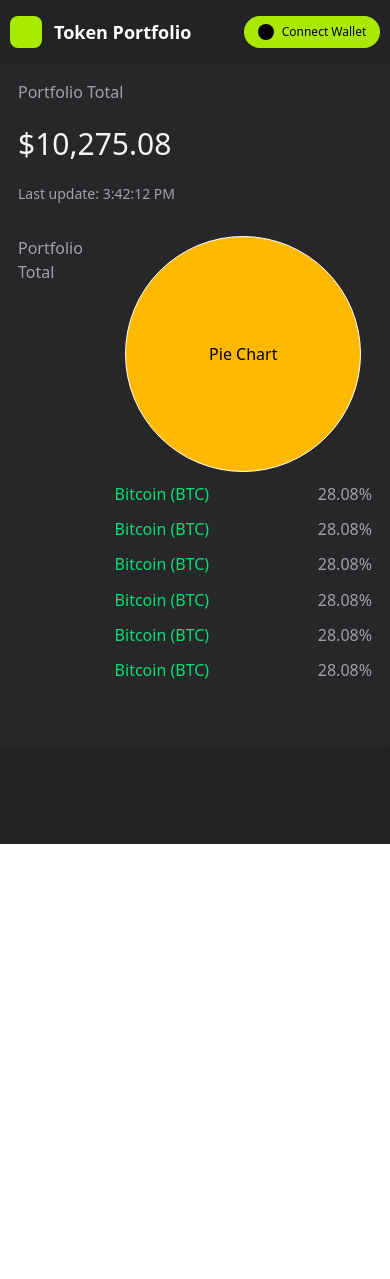
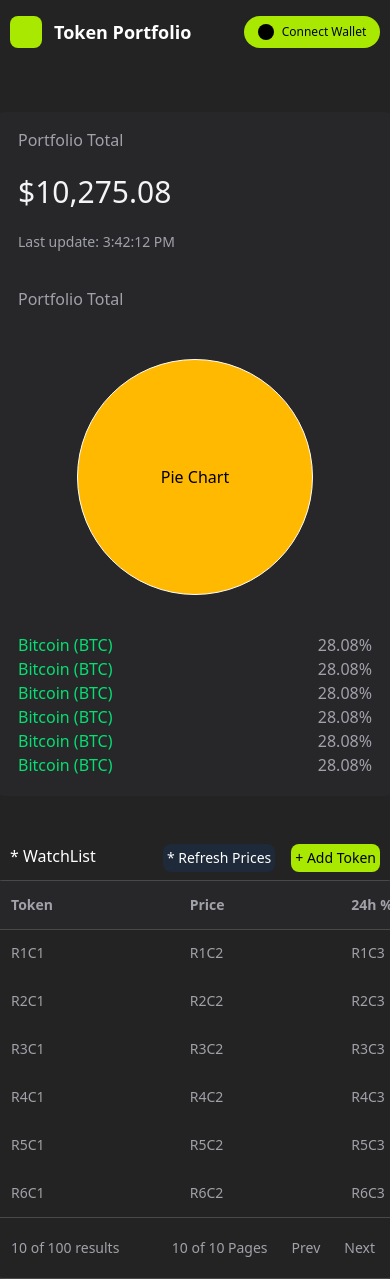
Before and after one commit to ArjunDev/Token-Portfolio, a React (Vite) app: page / in a window 390 px wide. Before the commit the page ends 844 px from the top, so only its background shows below. Built offline with nearby package versions, Linux system fonts and the light colour scheme.

Commit message:
responsive WatchlistCard with dummy data

```diff
--- a/src/App.jsx
+++ b/src/App.jsx
@@ -6,7 +6,7 @@
   const [count, setCount] = useState(0)
 
   return (
-    <div className='bg-[rgba(35,35,35,1)] min-h-screen min-w-screen flex justify-center items-start'>
+    <div className='bg-[rgba(35,35,35,1)] flex justify-center items-start w-full h-full'>
       <Home/>
     </div>
   )
--- a/src/home/index.jsx
+++ b/src/home/index.jsx
@@ -1,16 +1,17 @@
 import React from 'react'
 import Portfolio from '../home/p-total'
+import WatchListCard from '../watch-list/index'
 
 const Home = () => {
 
 
   return (
-    <div className='flex flex-col items-center justify-center'>
+    <div className='flex flex-col items-center justify-center gap-12 w-[402px] lg:h-auto '>
 
       {/* Header */}
       <div className='w-[402px] h-16 flex justify-between items-center gap-6 p-4 lg:w-[1440px]'>
         <div className='flex justify-center items-center gap-3 '>
-          <span className='bg-[rgba(169,232,1,1)] w-8 h-8 rounded-lg flex'></span>
+          <span className='bg-[rgba(169,232,1,1)] w-8 h-8 rounded-lg'></span>
           <span className='text-white font-bold text-lg'>Token Portfolio</span>
         </div>
         <div className='bg-[rgba(169,232,1,1)] w-[136px] h-8 rounded-2xl p-2 text-gray-950 flex justify-center items-center gap-2'>
@@ -20,6 +21,9 @@
       </div>
 
       <Portfolio/>
+
+      {/* Watchlist Card */}
+      <WatchListCard/>
     </div>
   )
 }
--- a/src/home/p-total-chart.jsx
+++ b/src/home/p-total-chart.jsx
@@ -3,7 +3,7 @@
 const PortfolioTotalChart = () => {
   return (
 
-    <div className="w-[354px] h-[496px] flex justify-center items-start gap-5 lg:h-full lg:w-[658.5px] lg:flex-col lg:justify-start">
+    <div className="w-[354px] h-[496px] flex flex-col justify-center items-start gap-5 lg:h-full lg:w-[658.5px] lg:justify-start">
 
       <h3 className='text-[rgba(161,161,170,1)] font-medium flex'>Portfolio Total</h3>
 
--- /dev/null
+++ b/src/watch-list/index.jsx
@@ -0,0 +1,14 @@
+import React from 'react'
+import WatchListHeader from './watch-list-header'
+import WatchListTable from './watch-list-table'
+
+const WatchListCard = () => {
+  return (
+    <div className='flex flex-col justify-center items-center w-full h-auto lg:w-[1384px]'>
+      <WatchListHeader/>
+      <WatchListTable/>
+    </div>
+  )
+}
+
+export default WatchListCard
--- a/src/watch-list/watch-list-header.jsx
+++ b/src/watch-list/watch-list-header.jsx
@@ -0,0 +1,17 @@
+import React from 'react'
+
+const WatchListHeader = () => {
+  return (
+    <div className="w-[370px] h-9 lg:w-full flex justify-between items-start">
+
+        <span className="text-white font-medium">* WatchList</span>
+
+        <div className='flex justify-between items-center gap-4'>
+          <button className='bg-gray-800 rounded-lg h-full text-sm p-1 text-white'>* Refresh Prices</button>
+          <button className='bg-[rgba(169,232,1,1)] rounded-lg h-full text-sm p-1'>+ Add Token</button>
+        </div>
+      </div>
+  )
+}
+
+export default WatchListHeader
--- a/src/watch-list/watch-list-table.jsx
+++ b/src/watch-list/watch-list-table.jsx
@@ -0,0 +1,66 @@
+import React, { useState } from 'react'
+
+const WatchListTable = () => {
+const data = [
+  ["R1C1", "R1C2", "R1C3", "R1C4", "R1C5", "R1C6", "R1C7"],
+  ["R2C1", "R2C2", "R2C3", "R2C4", "R2C5", "R2C6", "R2C7"],
+  ["R3C1", "R3C2", "R3C3", "R3C4", "R3C5", "R3C6", "R3C7"],
+  ["R4C1", "R4C2", "R4C3", "R4C4", "R4C5", "R4C6", "R4C7"],
+  ["R5C1", "R5C2", "R5C3", "R5C4", "R5C5", "R5C6", "R5C7"],
+  ["R6C1", "R6C2", "R6C3", "R6C4", "R6C5", "R6C6", "R6C7"],];
+
+  const [APIData, setAPIData] = useState(data);
+
+
+  return (
+    <div className='flex flex-col justify-center items-start w-full h-auto border-[rgba(161,161,170,0.3)] border rounded-lg overflow-x-scroll lg:overflow-hidden'>
+
+      <table className="h-auto border-collapse w-[1384px]">
+        <thead>
+          <tr className="text-[rgba(161,161,170,1)] text-sm bg-[rgba(39,39,42,1)] h-12 w-[209.9px] lg:w-[206px]">
+            <th className="px-4 py-2 text-left">Token</th>
+            <th className="px-4 py-2 text-left">Price</th>
+            <th className="px-4 py-2 text-left">24h %</th>
+            <th className="px-4 py-2 text-left">Sparkline (7d)</th>
+            <th className="px-4 py-2 text-left">Holdings</th>
+            <th className="px-4 py-2 text-left">Value</th>
+            <th className="px-4 py-2 text-right"></th>
+          </tr>
+        </thead>
+        <tbody className='border-t border-b border-[rgba(161,161,170,0.3)]'>
+        {(APIData.length > 0) && APIData.map((row, rowIndex) => (
+          <tr
+            key={rowIndex}
+            className="text-sm p-3 h-12"
+          >{row.map((cell, colIndex) => (
+              <td
+                key={colIndex}
+                className={`px-4 py-2 ${
+                  colIndex === 6
+                    ? "text-right text-[rgba(244,244,245,1)]"
+                    : "text-left text-[rgba(161,161,170,1)]"
+                }`}
+              >{cell}</td>
+            ))}
+          </tr>
+         ))}
+        </tbody>
+
+      </table>
+
+      {/* table footer with pagination */}
+      <div className='flex justify-between items-center w-full h-[60px] p-4'>
+
+        <span className="text-[rgba(161,161,170,1)] text-sm">10 of 100 results</span>
+
+        <div className='flex justify-between items-center gap-4'>
+          <span className='text-sm p-1 text-[rgba(161,161,170,1)]'>10 of 10 Pages</span>
+          <button className='text-[rgba(161,161,170,1)] text-sm p-1'>Prev</button>
+          <button className='text-[rgba(161,161,170,1)] text-sm p-1'>Next</button>
+        </div>
+      </div>
+    </div>
+  )
+}
+
+export default WatchListTable;
```
